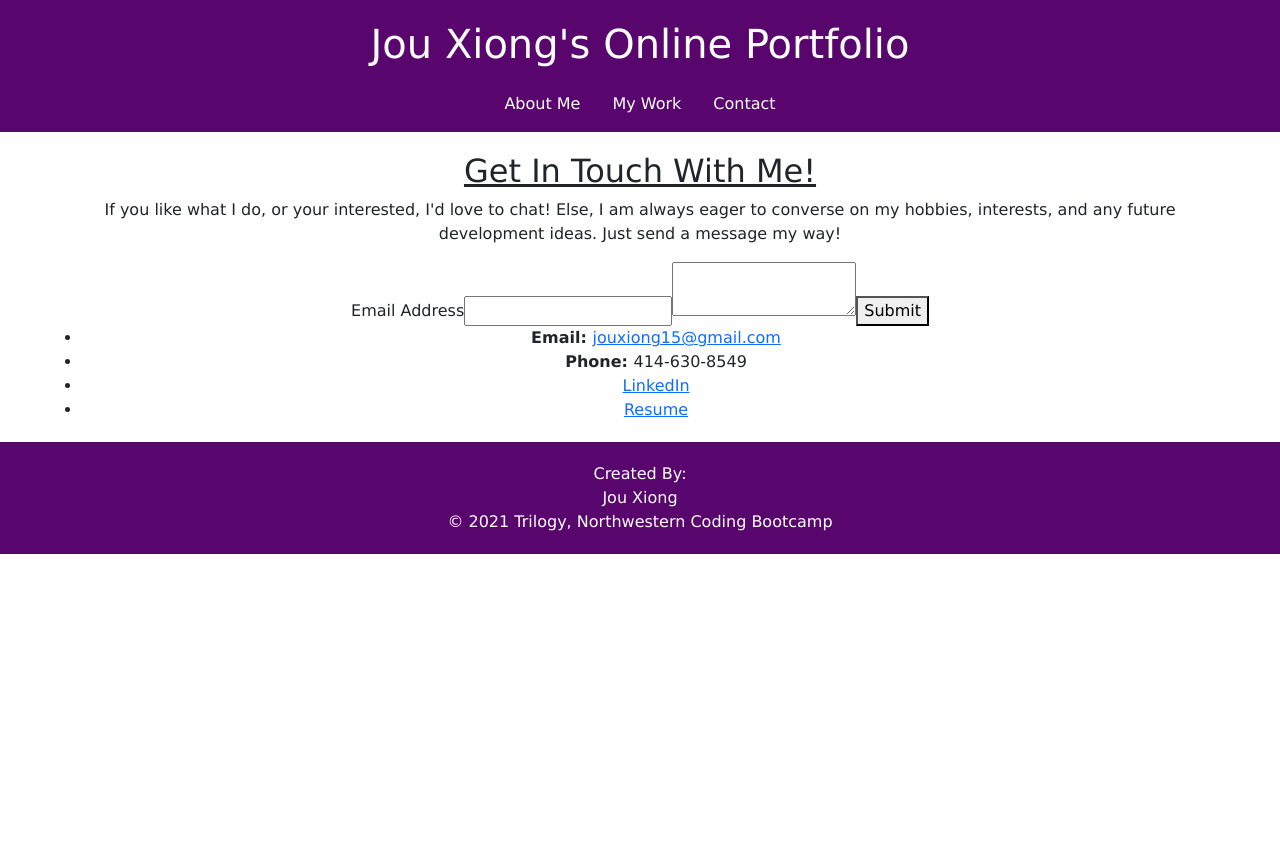
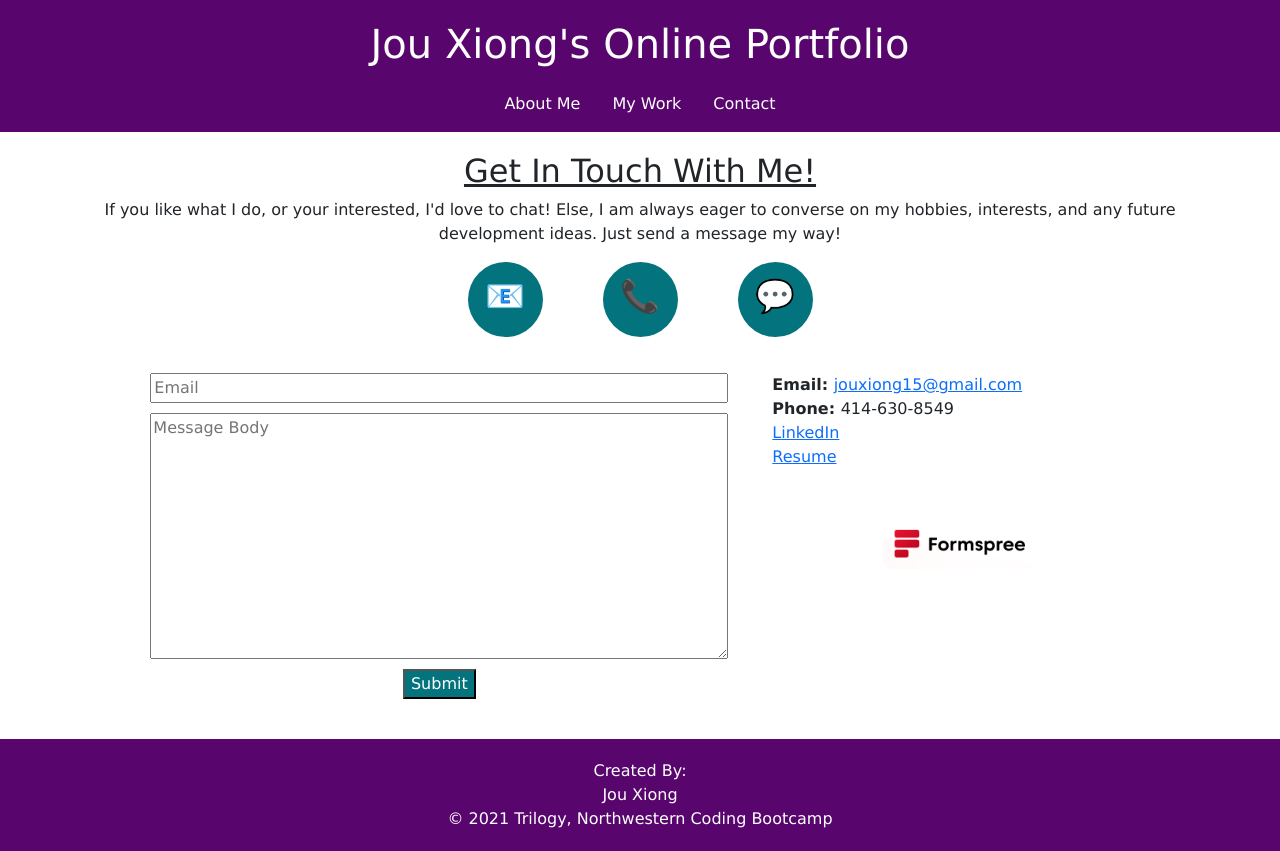
Before and after one commit to JXIong15/20-react-portfolio, a React (Create React App) app: page /contact in a window 1280 px wide. Before the commit the page ends 800 px from the top, so only its background shows below. Built offline with nearby package versions, Linux system fonts and the light colour scheme.

Commit message:
finished contact me page

```diff
--- a/src/App.css
+++ b/src/App.css
@@ -92,3 +92,53 @@ footer p a:hover {
   cursor: pointer;
   color: #4ac6d2;
 }
+
+form {
+  display: flex;
+  flex-direction: column;
+  margin: 20px;
+}
+
+.contact-form ul li {
+  list-style-type: none;
+  text-align: left;
+}
+
+form input,
+form textarea {
+  margin-bottom: 10px;
+}
+
+form button {
+  background-color: #03747e;
+  color: white;
+  margin: auto;
+}
+
+.contact .contact-form {
+  justify-content: center;
+  margin-top: 20px;
+}
+
+.contact-form img {
+  width: auto;
+  height: 50px;
+  border: none;
+  margin-top: 50px;
+}
+
+.icons {
+  display: flex;
+  justify-content: center;
+}
+
+.icons p {
+  margin-left: 30px;
+  margin-right: 30px;
+  background-color: #03747e;
+  border-radius: 100%;
+  width: 75px;
+  height: 75px;
+  padding: 10px;
+  font-size: xx-large;
+}
--- a/src/components/pages/Contact/Contact.js
+++ b/src/components/pages/Contact/Contact.js
@@ -10,9 +10,15 @@ function Contact() {
                 on my hobbies, interests, and any future development ideas. Just send a message my way!
             </p>
 
+            <div className="icons">
+                <p> 📧 </p>
+                <p> 📞 </p>
+                <p> 💬 </p>
+            </div>
+
+            <div className="contact-form row">
                 <Form />
-
-            <ul>
+                <ul className="col-sm-12 col-md-4">
                     <li>
                         <span>Email: </span> <a href="mailto: jouxiong15@gmail.com">jouxiong15@gmail.com</a>
                     </li>
@@ -25,7 +31,10 @@ function Contact() {
                     <li>
                         <a href="./Assets/Coding-Resume.pdf" download="Xiong, Jou - Resume">Resume</a>
                     </li>
+                    <a href="https://formspree.io/" target="_blank"><img src="./Assets/form.png" alt="formspree logo" /></a>
                 </ul>
+
+            </div>
         </section>
     );
 }
--- a/src/components/pages/Contact/Form.js
+++ b/src/components/pages/Contact/Form.js
@@ -7,14 +7,12 @@ function Form() {
       return <p>Thanks for joining!</p>;
   }
   return (
-      <form onSubmit={handleSubmit}>
-      <label htmlFor="email">
-        Email Address
-      </label>
+      <form onSubmit={handleSubmit} className="col-md-6">
       <input
         id="email"
         type="email"
         name="email"
+        placeholder="Email"
       />
       <ValidationError
         prefix="Email"
@@ -24,6 +22,8 @@ function Form() {
       <textarea
         id="message"
         name="message"
+        placeholder="Message Body"
+        rows="10"
       />
       <ValidationError
         prefix="Message"
```
Also changed, not shown: public/Assets/form.png (added). Lines whose indentation alone changed are shown as unchanged.
